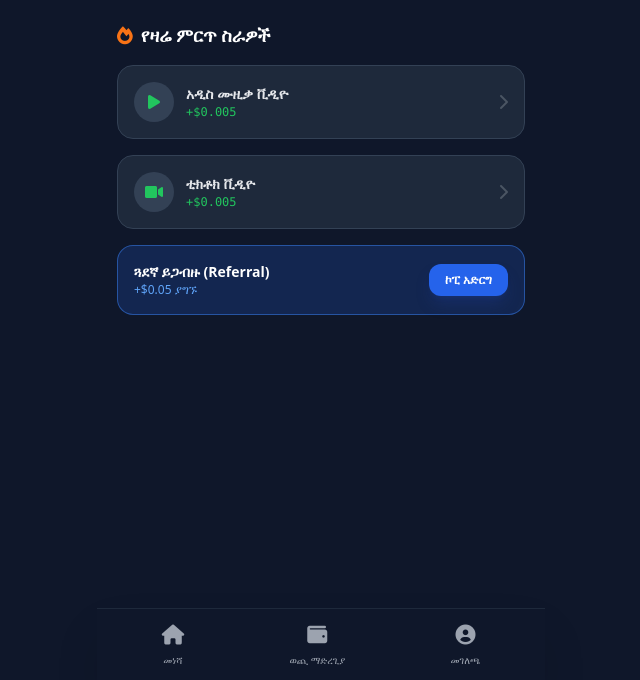
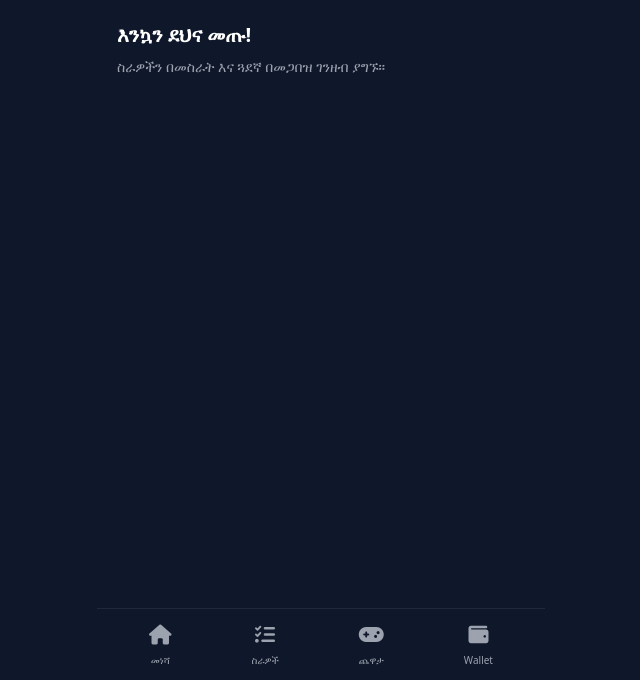
Before and after one commit to leojobs2026/Ethio-job-app, a plain HTML site: page index.html in a window 1280 px wide. Shown: the part 120-800 px from the top of the page, without its empty margins (319-959 px from the left). Drawn offline with nearby package versions, Linux system fonts and the light colour scheme.

Commit message:
Update index.html

```diff
--- a/index.html
+++ b/index.html
@@ -3,39 +3,37 @@
 <head>
     <meta charset="UTF-8">
     <meta name="viewport" content="width=device-width, initial-scale=1.0">
-    <title>Ethio Job Pro v2.0</title>
+    <title>Ethio Job Pro v4.0</title>
     <script src="https://cdn.tailwindcss.com"></script>
     <link rel="stylesheet" href="https://cdnjs.cloudflare.com/ajax/libs/font-awesome/6.0.0/css/all.min.css">
-    <style>
-        .nav-active { color: #22c55e; border-top: 2px solid #22c55e; }
-        .task-card:active { transform: scale(0.98); }
-    </style>
-</head>
-<body class="bg-[#0f172a] text-white font-sans selection:bg-green-500">
+    </head>
+<body class="bg-[#0f172a] text-white font-sans">
 
     <div id="mainApp" class="max-w-md mx-auto min-h-screen pb-24">
-        <div class="bg-slate-800/50 backdrop-blur-md sticky top-0 z-10 p-6 border-b border-slate-700">
-            <p class="text-gray-400 text-xs uppercase tracking-widest font-bold">የእርስዎ የሒሳብ ቋት</p>
+        <div class="bg-slate-800/80 backdrop-blur-md sticky top-0 z-10 p-6 border-b border-slate-700 text-center">
+            <p class="text-gray-400 text-xs uppercase font-bold">ያጠራቀሙት ሒሳብ</p>
             <h1 id="balance" class="text-5xl font-black text-green-500 mt-1">$0.000</h1>
         </div>
 
         <div id="contentArea" class="px-5 py-6"></div>
 
-        <nav class="fixed bottom-0 left-0 right-0 max-w-md mx-auto bg-slate-900 border-t border-slate-800 flex justify-around p-3 shadow-2xl">
-            <button onclick="navigate('home')" class="nav-btn flex flex-col items-center gap-1 text-gray-400 transition-all">
+        <nav class="fixed bottom-0 left-0 right-0 max-w-md mx-auto bg-slate-900 border-t border-slate-800 flex justify-around p-3">
+            <button onclick="navigate('home')" class="flex flex-col items-center gap-1 text-gray-400 hover:text-green-500">
                 <i class="fas fa-home text-xl"></i><span class="text-[10px]">መነሻ</span>
             </button>
-            <button onclick="navigate('withdraw')" class="nav-btn flex flex-col items-center gap-1 text-gray-400 transition-all">
-                <i class="fas fa-wallet text-xl"></i><span class="text-[10px]">ወጪ ማድረጊያ</span>
+            <button onclick="navigate('task')" class="flex flex-col items-center gap-1 text-gray-400 hover:text-green-500">
+                <i class="fas fa-tasks text-xl"></i><span class="text-[10px]">ስራዎች</span>
             </button>
-            <button onclick="navigate('profile')" class="nav-btn flex flex-col items-center gap-1 text-gray-400 transition-all">
-                <i class="fas fa-user-circle text-xl"></i><span class="text-[10px]">መገለጫ</span>
+            <button onclick="navigate('game')" class="flex flex-col items-center gap-1 text-gray-400 hover:text-green-500">
+                <i class="fas fa-gamepad text-xl"></i><span class="text-[10px]">ጨዋታ</span>
+            </button>
+            <button onclick="navigate('wallet')" class="flex flex-col items-center gap-1 text-gray-400 hover:text-green-500">
+                <i class="fas fa-wallet text-xl"></i><span class="text-[10px]">Wallet</span>
             </button>
         </nav>
     </div>
 
     <script>
-        // ፕሮፌሽናል ዳታ አያያዝ
         let balance = parseFloat(localStorage.getItem('ethio_balance')) || 0.00;
 
         function updateUI() {
@@ -45,65 +43,51 @@
 
         function navigate(page) {
             const content = document.getElementById('contentArea');
-            // የኔቪጌሽን ቀለም መቀየር
-            document.querySelectorAll('.nav-btn').forEach(btn => btn.classList.remove('text-green-500'));
-
             if(page === 'home') {
+                content.innerHTML = `<h2 class="text-xl font-bold">እንኳን ደህና መጡ!</h2><p class="text-gray-400 mt-2 text-sm">ስራዎችን በመስራት እና ጓደኛ በመጋበዝ ገንዘብ ያግኙ።</p>`;
+            } else if(page === 'task') {
                 content.innerHTML = `
-                    <h2 class="text-lg font-bold mb-4 flex items-center gap-2"><i class="fas fa-fire text-orange-500"></i> የዛሬ ምርጥ ስራዎች</h2>
+                    <h2 class="text-lg font-bold mb-4">የዛሬ ስራዎች</h2>
                     <div class="space-y-4">
-                        ${renderTask("አዲስ ሙዚቃ ቪዲዮ", 0.005, "YouTube")}
-                        ${renderTask("ቲክቶክ ቪዲዮ", 0.005, "TikTok")}
-                        <div class="bg-blue-600/20 border border-blue-500/50 p-4 rounded-2xl flex justify-between items-center">
-                            <div><p class="font-bold text-sm">ጓደኛ ይጋብዙ (Referral)</p><p class="text-blue-400 text-xs">+$0.05 ያግኙ</p></div>
-                            <button onclick="alert('ሊንክ ኮፒ ተደርጓል!')" class="bg-blue-600 px-4 py-2 rounded-xl text-xs font-bold shadow-lg shadow-blue-900/40">ኮፒ አድርግ</button>
-                        </div>
-                    </div>
-                `;
-            } else if(page === 'withdraw') {
+                        ${renderTask("ዩቲዩብ ቪዲዮ ማየት", 0.005, "youtube")}
+                        ${renderTask("ቲክቶክ ቪዲዮ ማየት", 0.005, "tiktok")}
+                    </div>`;
+            } else if(page === 'game') {
+                content.innerHTML = `<h2 class="text-lg font-bold">ጨዋታዎች</h2><p class="text-sm text-gray-400 mt-4 text-center">በቅርቡ ይጠብቁ...</p>`;
+            } else if(page === 'wallet') {
                 content.innerHTML = `
-                    <h2 class="text-lg font-bold mb-4 text-green-500">ገንዘብ ማውጫ (Withdraw)</h2>
+                    <h2 class="text-lg font-bold mb-4">ገንዘብ ማውጫ</h2>
                     <div class="bg-slate-800 p-5 rounded-2xl border border-slate-700 space-y-4">
-                        <p class="text-xs text-red-400 font-bold bg-red-400/10 p-2 rounded-lg italic">ዝቅተኛ የክፍያ መጠን $0.50</p>
-                        <select class="w-full p-4 rounded-xl bg-slate-900 border border-slate-700 text-sm focus:border-green-500 outline-none">
-                            <option>ቴሌብር (Telebirr)</option>
-                            <option>አቢሲኒያ ባንክ</option>
-                            <option>ንግድ ባንክ (CBE)</option>
+                        <select class="w-full p-4 rounded-xl bg-slate-900 border border-slate-700 text-sm">
+                            <option>Telebirr</option><option>CBE</option><option>Abyssinia</option>
                         </select>
-                        <input type="tel" placeholder="የስልክ ቁጥር" class="w-full p-4 rounded-xl bg-slate-900 border border-slate-700 text-sm focus:border-green-500 outline-none">
-                        <button onclick="processWithdraw()" class="w-full bg-green-600 hover:bg-green-500 py-4 rounded-xl font-black transition-all shadow-lg shadow-green-900/20">ክፍያ ይጠይቁ</button>
-                    </div>
-                `;
+                        <input type="tel" placeholder="የስልክ ቁጥር" class="w-full p-4 rounded-xl bg-slate-900 border border-slate-700">
+                        <button onclick="checkWithdraw()" class="w-full bg-green-600 py-4 rounded-xl font-bold">ክፍያ ይጠይቁ</button>
+                    </div>`;
             }
             updateUI();
         }
 
-        function renderTask(title, pay, type) {
-            return `
-                <div class="task-card bg-slate-800 p-4 rounded-2xl flex justify-between items-center border border-slate-700 hover:border-slate-500 transition-all cursor-pointer" onclick="completeTask(${pay})">
-                    <div class="flex items-center gap-3">
-                        <div class="w-10 h-10 bg-slate-700 rounded-full flex items-center justify-center text-green-500">
-                            <i class="fas fa-${type === 'YouTube' ? 'play' : 'video'}"></i>
-                        </div>
-                        <div><p class="font-bold text-sm text-gray-200">${title}</p><p class="text-green-500 text-xs font-mono">+$${pay}</p></div>
-                    </div>
-                    <i class="fas fa-chevron-right text-gray-600"></i>
-                </div>`;
+        function renderTask(title, pay, icon) {
+            return `<div class="bg-slate-800 p-4 rounded-2xl flex justify-between items-center border border-slate-700" onclick="showAd(${pay})">
+                <div class="flex items-center gap-3">
+                    <i class="fab fa-${icon} text-2xl text-red-500"></i>
+                    <div><p class="font-bold text-sm">${title}</p><p class="text-green-500 text-xs">+$${pay}</p></div>
+                </div>
+                <button class="bg-green-600 px-4 py-1 rounded-lg text-xs font-bold">ስራ</button>
+            </div>`;
         }
 
-        function completeTask(amount) {
-            // እዚህ ጋር ነው ማስታወቂያውን የምናስገባው
-            alert("ማስታወቂያውን አይተው ሲጨርሱ ክፍያው ይገባል!");
+        function showAd(amount) {
+            // --- AdMob ማስታወቂያ እዚህ ጋር ነው የሚቀሰቀሰው ---
+            alert("ማስታወቂያውን አይተው ሲጨርሱ ክፍያ ይገባል!");
             balance += amount;
             updateUI();
         }
 
-        function processWithdraw() {
-            if(balance < 0.50) {
-                alert("ይቅርታ! ገና $0.50 አልሞሉም።");
-            } else {
-                alert("ጥያቄዎ ተልኳል! በ 24 ሰዓት ውስጥ ይከፈልዎታል።");
-            }
+        function checkWithdraw() {
+            if(balance < 0.50) alert("ዝቅተኛ የማውጫ መጠን $0.50 ነው!");
+            else alert("ጥያቄዎ ተልኳል!");
         }
 
         navigate('home');
```
